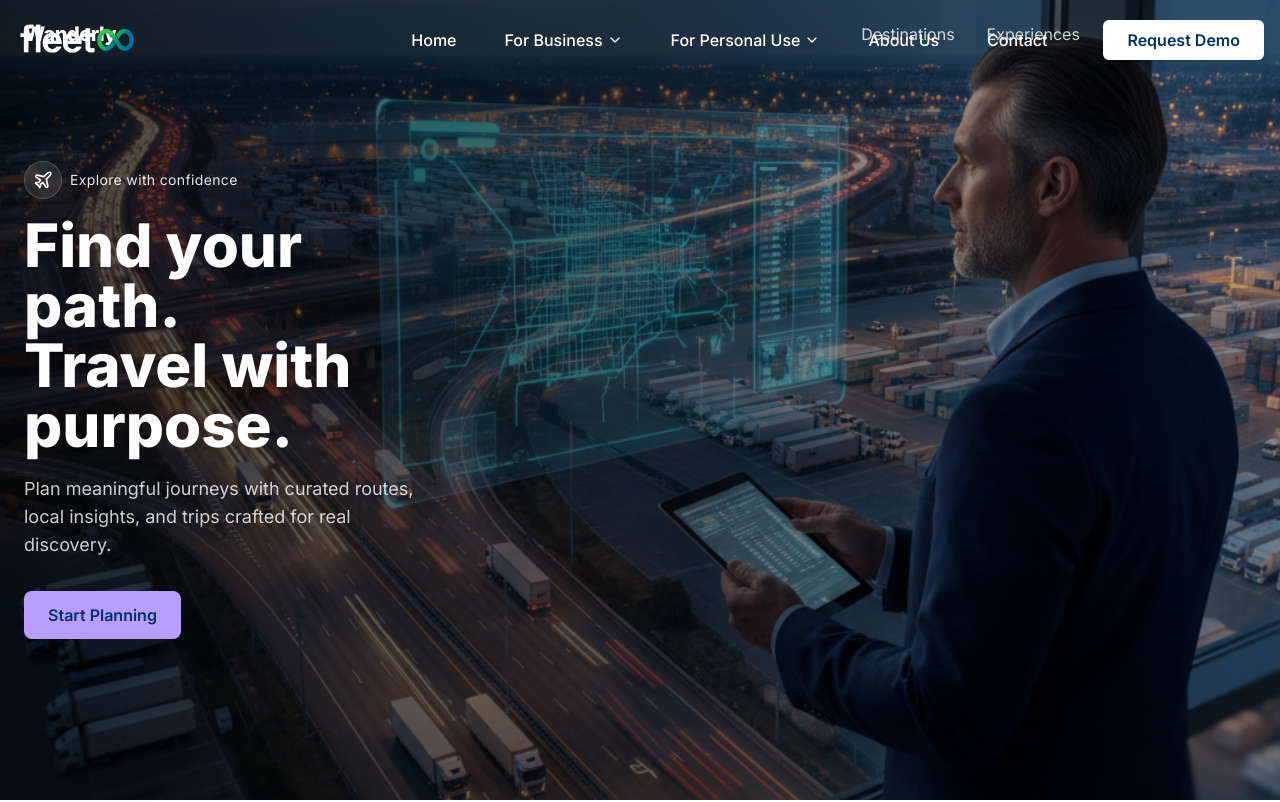
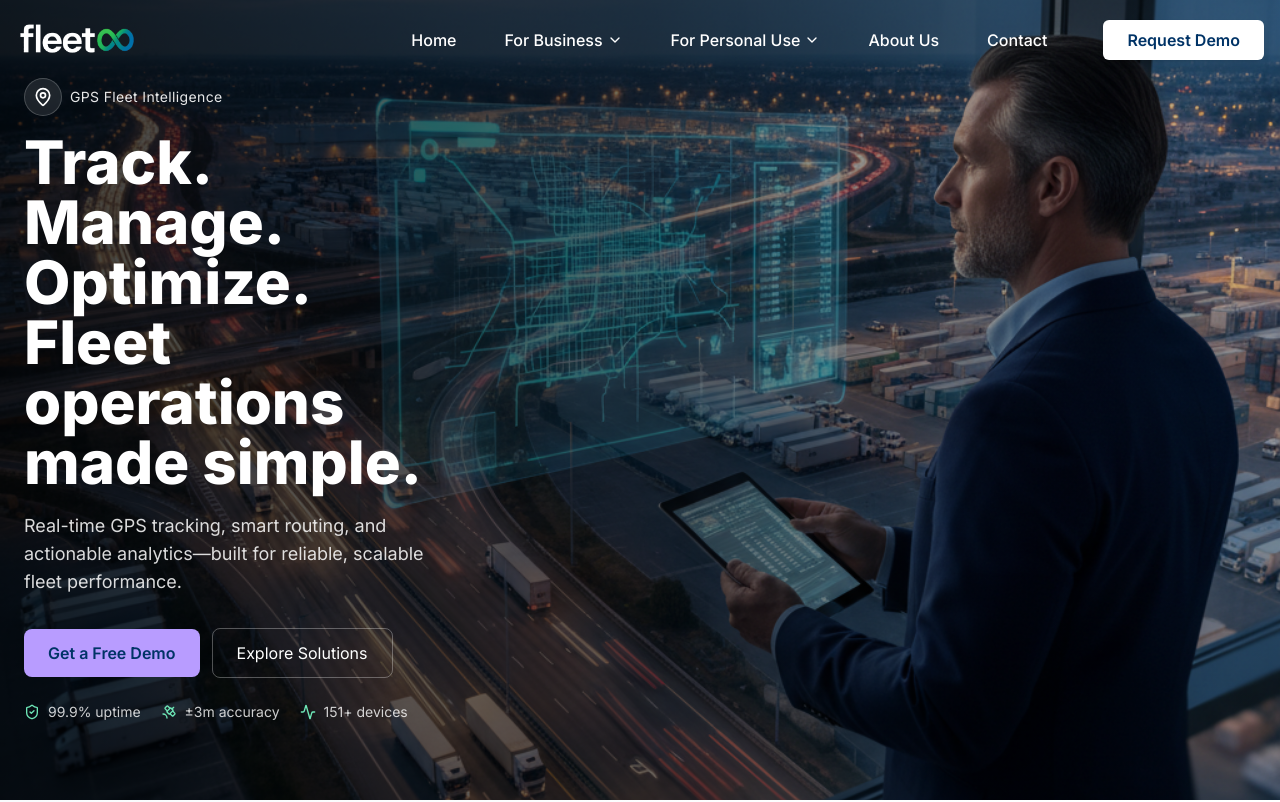
Before and after one commit to Bahareh-Esteki/fleetinfinity, a Next.js app: page / in a window 1280 px wide. Shown: the top 802 px of the page. Built offline with nearby package versions, Linux system fonts and the light colour scheme.

Commit message:
homepage building

```diff
--- a/app/components/HeroSection.js
+++ b/app/components/HeroSection.js
@@ -2,16 +2,16 @@
 
 import Link from "next/link";
 import Image from "next/image";
-import { Plane } from "lucide-react";
+import { MapPin, ShieldCheck, Satellite, Activity } from "lucide-react";
 import React from "react";
 
-const ModernHero = () => {
+const FleetInfinityHero = () => {
   return (
     <header className="relative h-screen w-full overflow-hidden">
-      {/* Background image (full bleed) */}
+      {/* Background image (full bleed). Replace with your fleet background: logistics hub / highway interchange */}
       <Image
-        src="/images/hero_bg.png" // replace with your landscape photo
-        alt="Traveler overlooking mountain landscape"
+        src="/images/hero_bg.png" // e.g., your generated logistics/command image
+        alt="Fleet manager overlooking organized logistics hub at golden hour"
         fill
         priority
         sizes="100vw"
@@ -20,119 +20,86 @@ const ModernHero = () => {
 
       {/* Dark gradient overlay for readability */}
       <div
-        className="absolute inset-0 bg-gradient-to-r from-black/70 via-black/55 to-black/20"
+        className="absolute inset-0 bg-gradient-to-r from-black/75 via-black/55 to-black/15"
         aria-hidden="true"
       />
-
-      {/* Top navigation */}
-      <nav className="absolute top-0 left-0 right-0 z-20">
-        <div className="mx-auto max-w-7xl px-6 py-5 flex items-center justify-between">
-          {/* Logo left */}
-          <Link
-            href="/"
-            className="text-white text-xl font-extrabold tracking-tight"
-          >
-            Wanderly
-          </Link>
-
-          {/* Menu right */}
-          <ul className="hidden md:flex items-center gap-8 text-white/80">
-            <li>
-              <Link
-                href="/destinations"
-                className="hover:text-white transition-colors"
-              >
-                Destinations
-              </Link>
-            </li>
-            <li>
-              <Link
-                href="/experiences"
-                className="hover:text-white transition-colors"
-              >
-                Experiences
-              </Link>
-            </li>
-            <li>
-              <Link
-                href="/stories"
-                className="hover:text-white transition-colors"
-              >
-                Stories
-              </Link>
-            </li>
-            <li>
-              <Link
-                href="/contact"
-                className="hover:text-white transition-colors"
-              >
-                Contact
-              </Link>
-            </li>
-          </ul>
-
-          {/* Mobile menu placeholder (optional) */}
-          <button
-            className="md:hidden text-white/90 hover:text-white"
-            aria-label="Open menu"
-          >
-            {/* You can place a hamburger icon here */}☰
-          </button>
-        </div>
-      </nav>
 
       {/* Content wrapper (left-aligned, left third) */}
       <div className="relative z-10 h-full">
         <div className="mx-auto max-w-7xl h-full px-6">
           <div className="flex h-full">
-            {/* Left column: text area occupies ~35% on desktop */}
+            {/* Left column: text area ~35% */}
             <div className="w-full md:w-5/12 lg:w-4/12 flex items-center">
               <div className="py-28 md:py-0">
-                {/* Small brand icon */}
+                {/* Small brand context icon */}
                 <div className="mb-4 inline-flex items-center gap-2 text-white/90">
                   <div className="p-2 rounded-full bg-white/10 backdrop-blur-sm border border-white/20">
-                    <Plane className="w-5 h-5 text-white" />
+                    <MapPin className="w-5 h-5 text-white" />
                   </div>
                   <span className="text-sm tracking-wide">
-                    Explore with confidence
+                    GPS Fleet Intelligence
                   </span>
                 </div>
 
                 {/* Headline */}
                 <h1 className="text-4xl leading-tight md:text-6xl font-extrabold text-white">
-                  Find your path.
+                  Track. Manage. Optimize.
                   <br className="hidden md:block" />
-                  Travel with purpose.
+                  Fleet operations made simple.
                 </h1>
 
-                {/* Subtitle (single supporting line) */}
-                <p className="mt-5 text-base md:text-lg text-white/80 max-w-md">
-                  Plan meaningful journeys with curated routes, local insights,
-                  and trips crafted for real discovery.
+                {/* Subtitle */}
+                <p className="mt-5 text-base md:text-lg text-white/85 max-w-md">
+                  Real-time GPS tracking, smart routing, and actionable
+                  analytics—built for reliable, scalable fleet performance.
                 </p>
 
                 {/* Single CTA */}
-                <div className="mt-8">
+                <div className="mt-8 flex items-center gap-3">
                   <Link
-                    href="/get-started"
+                    href="/demo"
                     className="inline-flex items-center justify-center rounded-lg bg-[#B89CFF] text-brand-dark-blue font-semibold px-6 py-3 text-base hover:brightness-[1.1] hover:shadow-lg hover:shadow-purple-400/25 transition-all"
                   >
-                    Start Planning
+                    Get a Free Demo
                   </Link>
+                  <Link
+                    href="/solutions"
+                    className="inline-flex items-center justify-center rounded-lg border border-white/30 text-white px-6 py-3 text-base hover:bg-white/10 transition-all"
+                  >
+                    Explore Solutions
+                  </Link>
+                </div>
+
+                {/* Trust indicators (minimal row) */}
+                <div className="mt-6 flex items-center gap-5 text-white/80">
+                  <div className="flex items-center gap-2">
+                    <ShieldCheck className="w-4 h-4 text-emerald-300" />
+                    <span className="text-sm">99.9% uptime</span>
+                  </div>
+                  <div className="flex items-center gap-2">
+                    <Satellite className="w-4 h-4 text-emerald-300" />
+                    <span className="text-sm">±3m accuracy</span>
+                  </div>
+                  <div className="flex items-center gap-2">
+                    <Activity className="w-4 h-4 text-emerald-300" />
+                    <span className="text-sm">151+ devices</span>
+                  </div>
                 </div>
               </div>
             </div>
 
-            {/* Right column: left empty to let imagery breathe (asymmetrical balance) */}
+            {/* Right column left empty for imagery breathing room */}
             <div className="hidden md:block md:w-7/12 lg:w-8/12" />
           </div>
         </div>
       </div>
 
-      {/* Accessibility: non-visual label for the hero */}
-      <h2 className="sr-only">Adventure travel planning for explorers</h2>
+      {/* Accessibility: hero label */}
+      <h2 className="sr-only">
+        FleetInfinity GPS fleet management platform hero section
+      </h2>
     </header>
   );
 };
 
-export default ModernHero;
+export default FleetInfinityHero;
```
